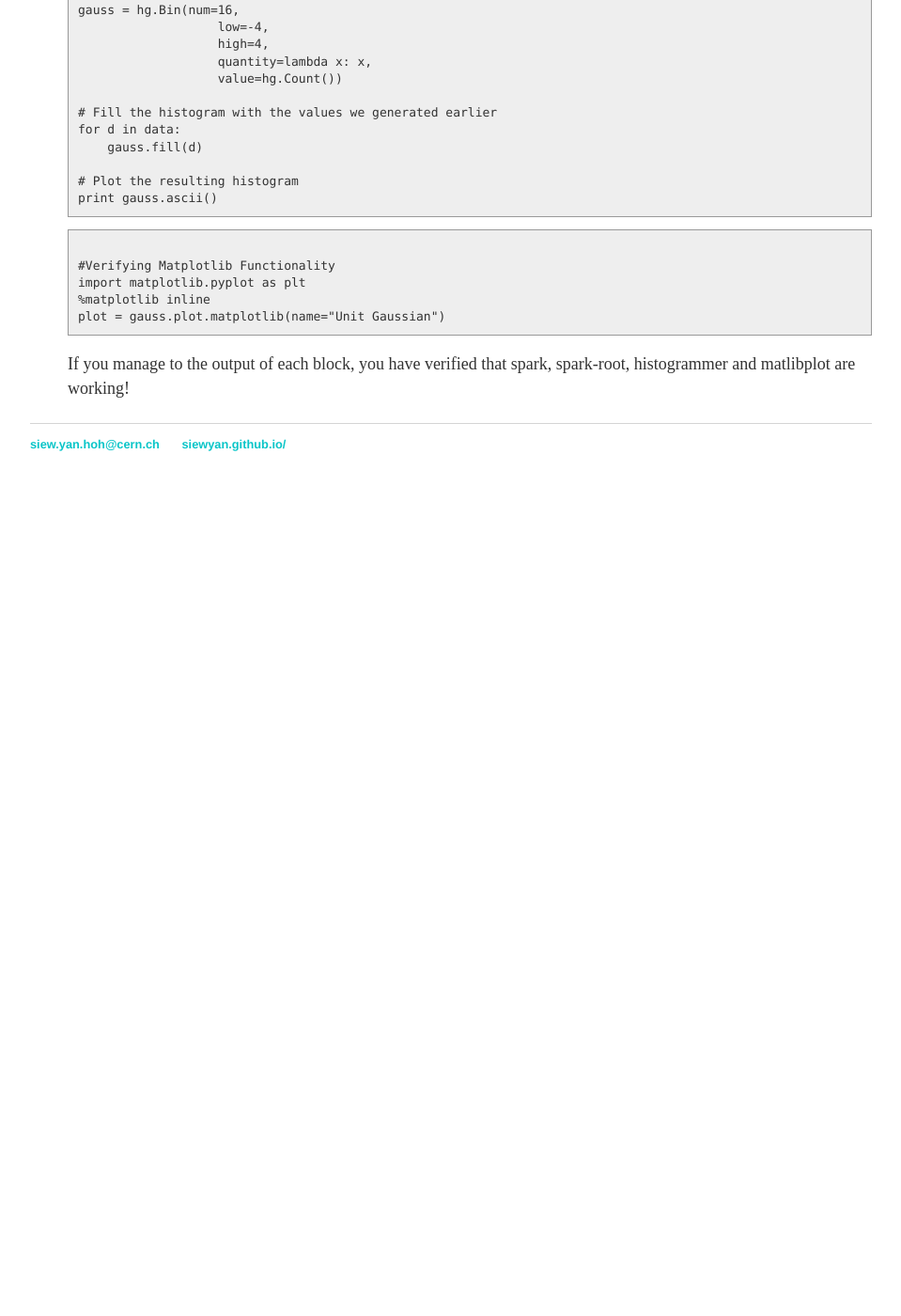
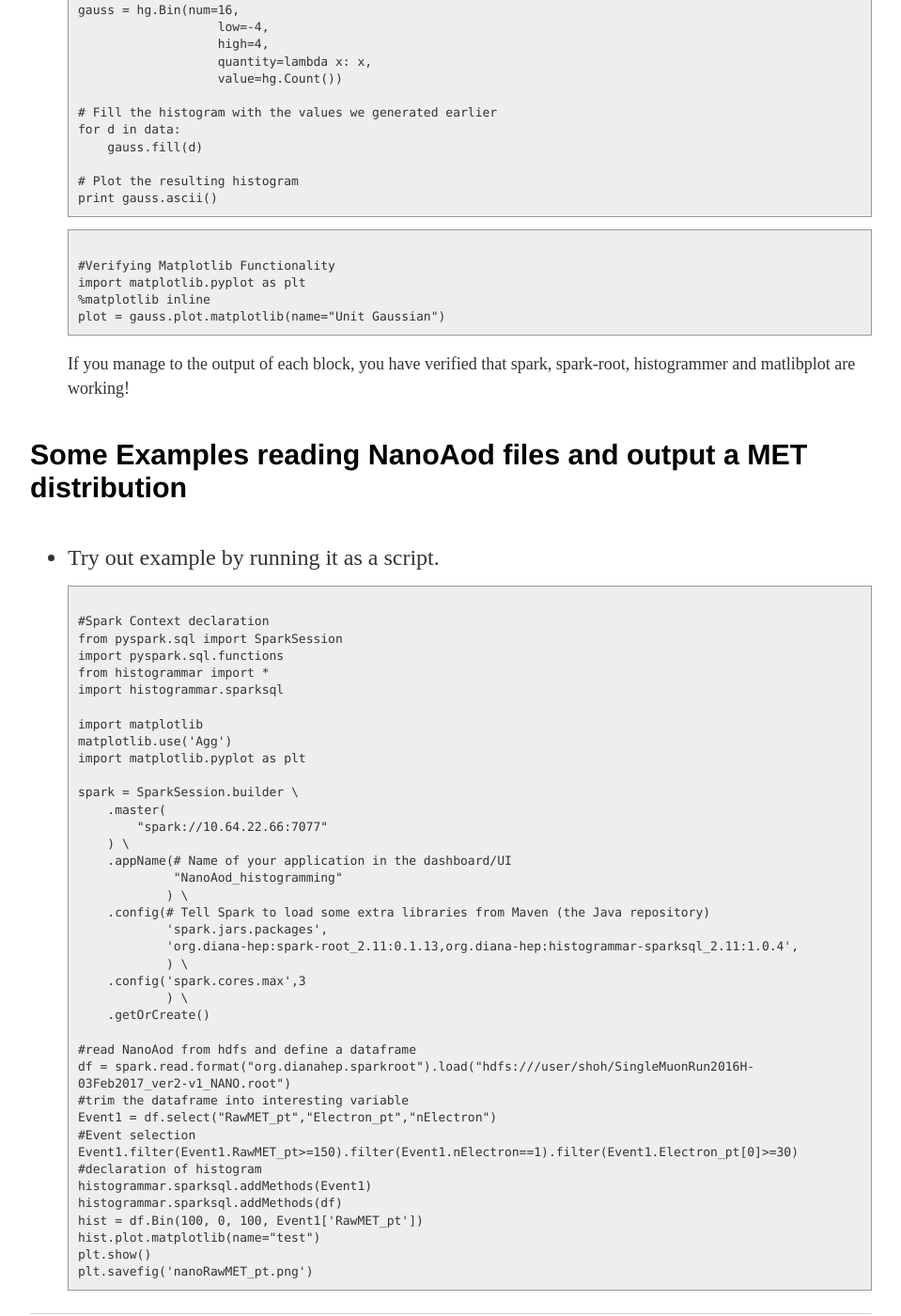
Before and after one commit to SiewYan/SiewYan.github.io, a Jekyll site: the page built from projects/CMSBigData.html, in a window 1280 px wide and 1400 px high, scrolled down 2501 px. Shown: the whole window at 94% size, without its empty margins (160-1119 px from the left). Built offline with Jekyll 4.4.1, drawn with Linux system fonts in a browser that asks for light colours; nearby versions of some CDN libraries; before the commit the page ends 3043 px from its top, so only the background shows below that.

Commit message:
Update CMSBigData.html

```diff
--- a/projects/CMSBigData.html
+++ b/projects/CMSBigData.html
@@ -129,3 +129,49 @@ plot = gauss.plot.matplotlib(name="Unit Gaussian")
 </code></pre>
     <p>If you manage to the output of each block, you have verified that spark, spark-root, histogrammer and matlibplot are working!</p>
 </ul>
+<h4>Some Examples reading NanoAod files and output a MET distribution</h4>
+<ul>
+  <li>Try out example by running it as a script.
+
+    <pre><code>
+#Spark Context declaration
+from pyspark.sql import SparkSession
+import pyspark.sql.functions
+from histogrammar import *
+import histogrammar.sparksql
+
+import matplotlib
+matplotlib.use('Agg')
+import matplotlib.pyplot as plt
+
+spark = SparkSession.builder \
+    .master(
+        "spark://10.64.22.66:7077"
+    ) \
+    .appName(# Name of your application in the dashboard/UI
+             "NanoAod_histogramming"
+            ) \
+    .config(# Tell Spark to load some extra libraries from Maven (the Java repository)
+            'spark.jars.packages',
+            'org.diana-hep:spark-root_2.11:0.1.13,org.diana-hep:histogrammar-sparksql_2.11:1.0.4',
+            ) \
+    .config('spark.cores.max',3
+            ) \
+    .getOrCreate()
+
+#read NanoAod from hdfs and define a dataframe
+df = spark.read.format("org.dianahep.sparkroot").load("hdfs:///user/shoh/SingleMuonRun2016H-03Feb2017_ver2-v1_NANO.root")
+#trim the dataframe into interesting variable
+Event1 = df.select("RawMET_pt","Electron_pt","nElectron")
+#Event selection
+Event1.filter(Event1.RawMET_pt>=150).filter(Event1.nElectron==1).filter(Event1.Electron_pt[0]>=30)
+#declaration of histogram
+histogrammar.sparksql.addMethods(Event1)
+histogrammar.sparksql.addMethods(df)
+hist = df.Bin(100, 0, 100, Event1['RawMET_pt'])
+hist.plot.matplotlib(name="test")
+plt.show()
+plt.savefig('nanoRawMET_pt.png')
+</code></pre>
+
+    </ul>
```
